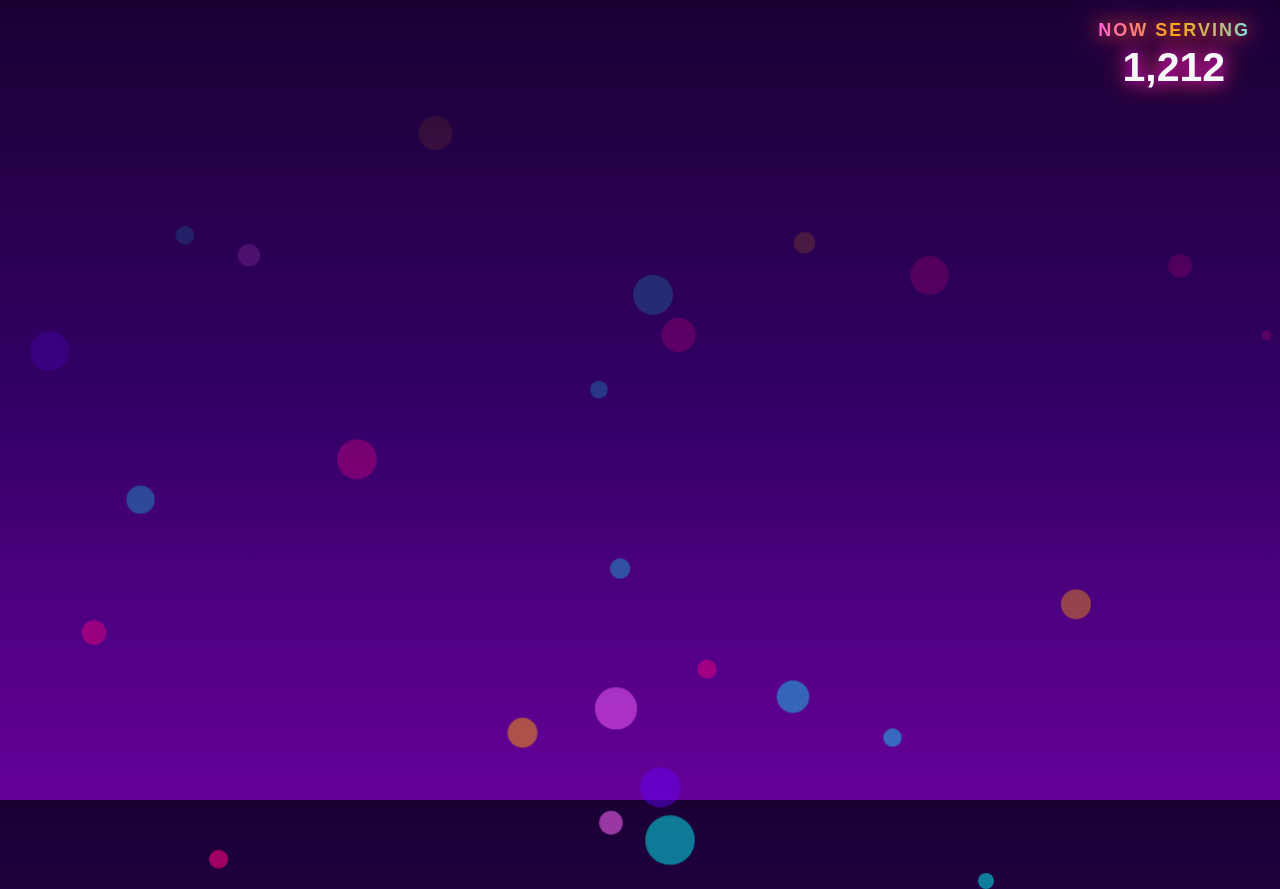
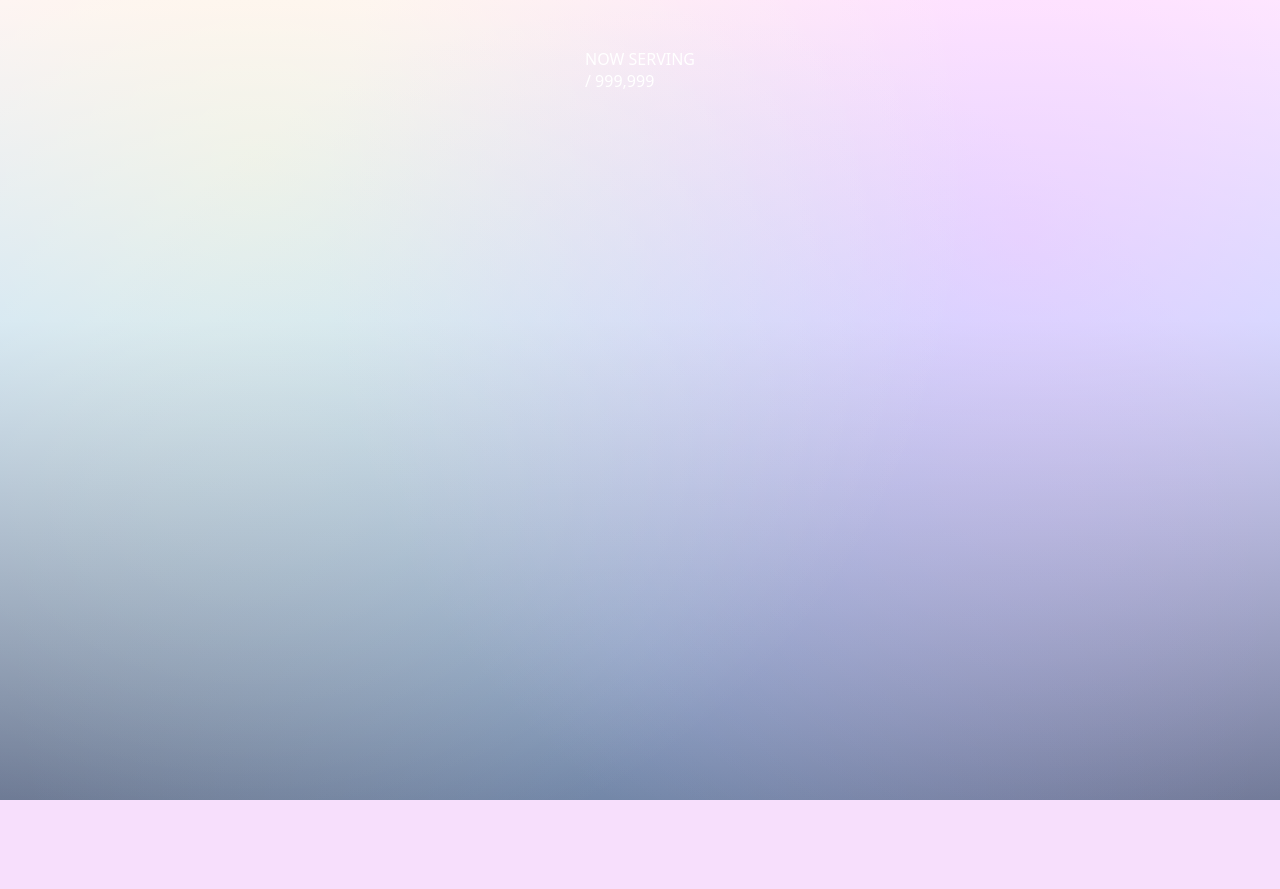
Before and after one commit to timmyjonesusn-netizen/Timmy-wsgi, a Flask app: template templates/index.html in a window 1280 px wide. After the commit the page ends 800 px from the top, so only its background shows below. Run offline with Flask 3, Linux system fonts and the light colour scheme; the template is opened without the code that fills it, so the values that code supplies are empty.

Commit message:
Update index.html

```diff
--- a/templates/index.html
+++ b/templates/index.html
@@ -1,124 +1,23 @@
 <!DOCTYPE html>
 <html lang="en">
 <head>
-<meta charset="UTF-8">
-<meta name="viewport" content="width=device-width, initial-scale=1.0">
-<title>Timmy Bubbles Counter</title>
-
-<style>
-  html, body {
-    margin: 0;
-    padding: 0;
-    overflow: hidden;
-    background: linear-gradient(180deg, #1a0033, #330066, #660099);
-    height: 100vh;
-    font-family: 'Orbitron', sans-serif;
-  }
-
-  /* 🌈 Bubbles base setup */
-  .bubble {
-    position: absolute;
-    bottom: -100px;
-    border-radius: 50%;
-    opacity: 0.8;
-    animation: floatUp linear infinite;
-  }
-
-  @keyframes floatUp {
-    0% { transform: translateY(0) scale(1); opacity: 1; }
-    100% { transform: translateY(-110vh) scale(0.8); opacity: 0; }
-  }
-
-  /* ✨ Counter container */
-  #counter-container {
-    position: absolute;
-    top: 20px;
-    right: 30px;
-    text-align: center;
-    font-family: 'Orbitron', sans-serif;
-    color: white;
-    text-shadow: 0 0 10px #ff66ff, 0 0 20px #ff33cc, 0 0 40px #ff0099;
-    z-index: 9999;
-  }
-
-  #counter-label {
-    font-size: 18px;
-    letter-spacing: 2px;
-    background: linear-gradient(90deg, #ff66ff, #ffcc00, #66ffff);
-    -webkit-background-clip: text;
-    -webkit-text-fill-color: transparent;
-    font-weight: bold;
-    margin-bottom: 4px;
-    animation: haloGlow 2s infinite alternate;
-  }
-
-  #counter {
-    font-size: 40px;
-    font-weight: 800;
-    color: #ffffff;
-    text-shadow: 0 0 15px #ff00ff, 0 0 30px #ff6600;
-    animation: pulseCount 3s infinite ease-in-out;
-  }
-
-  @keyframes haloGlow {
-    from { text-shadow: 0 0 10px #ff33ff, 0 0 20px #ff99ff; }
-    to   { text-shadow: 0 0 20px #ff6600, 0 0 40px #ff33ff; }
-  }
-
-  @keyframes pulseCount {
-    0%, 100% { transform: scale(1); opacity: 1; }
-    50% { transform: scale(1.08); opacity: 0.9; }
-  }
-</style>
+  <meta charset="UTF-8" />
+  <meta name="viewport" content="width=device-width,initial-scale=1.0" />
+  <title>Timmy Luxe Counter</title>
+  <link rel="stylesheet" href="style.css" />
 </head>
-
 <body>
 
-<!-- 💜 Fancy Counter -->
-<div id="counter-container">
-  <div id="counter-label">NOW SERVING</div>
-  <div id="counter">0</div>
-</div>
+  <div class="counter-wrapper">
+    <div class="counter-label">NOW SERVING</div>
 
-<script>
-  /* 🌈 Floating bubbles generator */
-  function createBubble() {
-    const bubble = document.createElement("div");
-    const size = Math.random() * 40 + 10; // random size
-    bubble.classList.add("bubble");
-    bubble.style.width = `${size}px`;
-    bubble.style.height = `${size}px`;
-    bubble.style.left = `${Math.random() * 100}%`;
+    <div id="lux-counter" class="counter-display">
+      <!-- digits will be injected here by JS -->
+    </div>
 
-    const colors = [
-      "rgba(255, 102, 255, 0.6)",
-      "rgba(102, 0, 255, 0.5)",
-      "rgba(255, 165, 0, 0.6)",
-      "rgba(0, 255, 255, 0.5)",
-      "rgba(255, 0, 128, 0.6)"
-    ];
-    bubble.style.background = colors[Math.floor(Math.random() * colors.length)];
-    bubble.style.animationDuration = `${5 + Math.random() * 5}s`;
+    <div class="counter-cap">/ 999,999</div>
+  </div>
 
-    document.body.appendChild(bubble);
-    setTimeout(() => bubble.remove(), 10000);
-  }
-  setInterval(createBubble, 250);
-
-  /* 🔥 Fancy Counter */
-  let count = 0;
-  const counter = document.getElementById("counter");
-
-  function fancyCount() {
-    if (count < 999999) {
-      count += Math.floor(Math.random() * 5) + 1;
-      counter.textContent = count.toLocaleString();
-      requestAnimationFrame(fancyCount);
-    }
-  }
-
-  window.addEventListener("load", fancyCount);
-</script>
-
+  <script src="script.js"></script>
 </body>
 </html>
```
